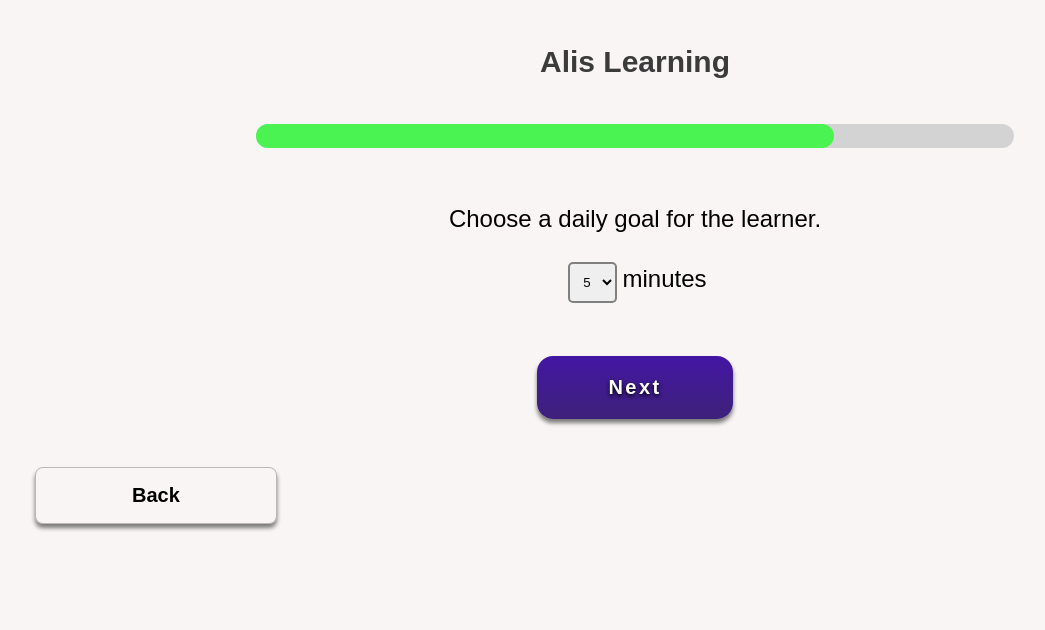
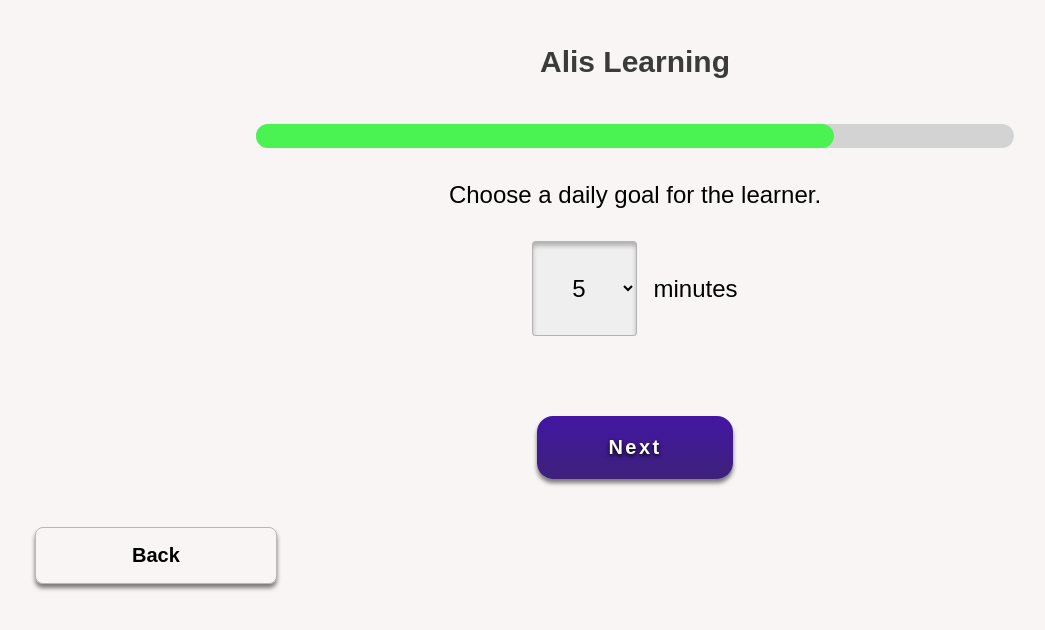
Before and after one commit to fac24/alis-learning, a Next.js app: page /adult-onboarding4 in a window 1280 px wide. Shown: the top 630 px of the page, without its empty margins (5-1050 px from the left). Built offline with nearby package versions, Linux system fonts and the light colour scheme.

Commit message:
Adult onboarding tweaks done I think

```diff
--- /dev/null
+++ b/components/Styled-Components/AdultInput.js
@@ -0,0 +1,13 @@
+import styled from "styled-components";
+
+const StyledInput = styled.input`
+  box-shadow: inset 0 0.25rem 0.25rem rgba(0, 0, 0, 0.25);
+  font-size: 1.5rem;
+  padding: 2rem 0.5rem;
+  margin: 2rem 1rem 2rem 0;
+  border: 1px solid rgba(0, 0, 0, 0.25);
+  border-radius: 0.25rem;
+  text-align: center;
+`;
+
+export default StyledInput;
--- a/components/Styled-Components/AdultText.js
+++ b/components/Styled-Components/AdultText.js
@@ -2,6 +2,8 @@ import styled from "styled-components";
 
 const AdultText = styled.p`
   font-size: 1.5rem;
+  margin: 0 auto;
+  max-width: 42rem;
   text-align: center;
 `;
 
--- a/pages/adult-onboarding4.js
+++ b/pages/adult-onboarding4.js
@@ -5,6 +5,7 @@ import AdultProgress from "../components/AdultProgress";
 import AdultForm from "../components/Styled-Components/AdultForm";
 import styled from "styled-components";
 import AdultLayout from "../components/AdultLayout";
+import AdultInput from "../components/Styled-Components/AdultInput";
 
 export default function Adult({ setLearnerGoal }) {
   const getGoal = (e) => {
@@ -35,10 +36,14 @@ export default function Adult({ setLearnerGoal }) {
   );
 }
 
-const StyledSelect = styled.select`
-  padding: 10px 5px;
-  margin: 5px;
-  border: 2px solid grey;
-  border-radius: 5px;
-  text-align: center;
+// const StyledSelect = styled.select`
+//   padding: 10px 5px;
+//   margin: 5px;
+//   border: 2px solid grey;
+//   border-radius: 5px;
+//   text-align: center;
+// `;
+
+const StyledSelect = styled(AdultInput).attrs({ as: "select" })`
+  padding: 2rem 1.75rem;
 `;
```
Also changed, not shown: pages/adult-onboarding3.js (+2 -16 lines).
